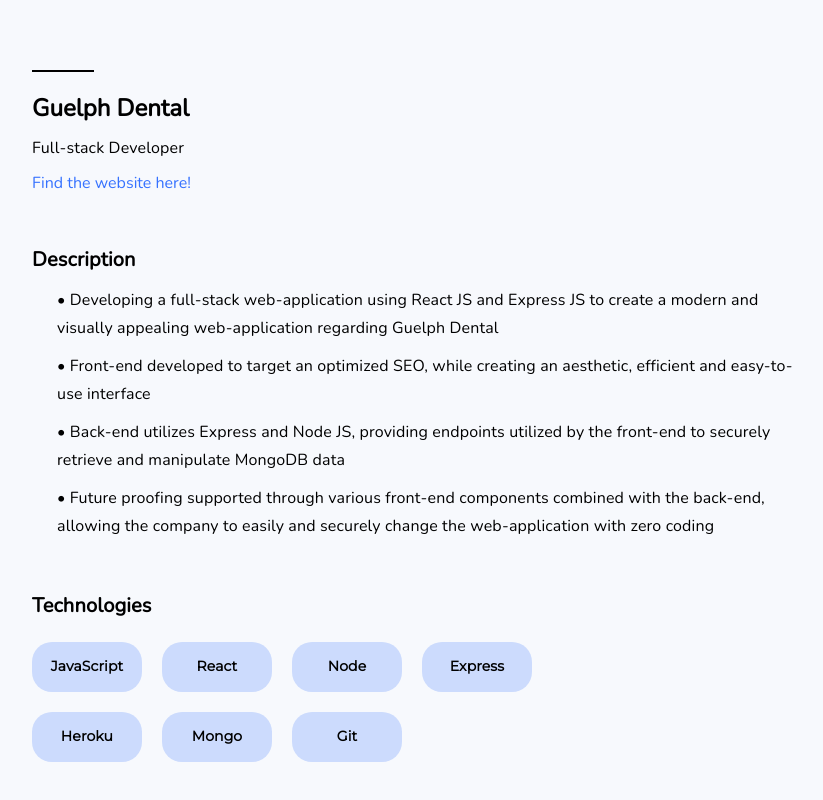
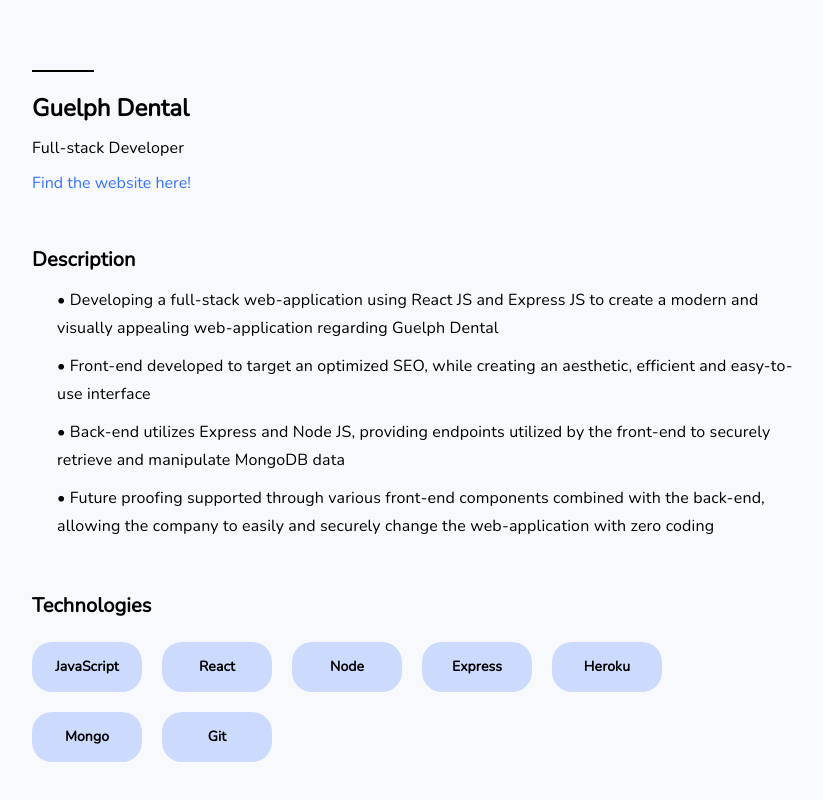
Before and after one commit to brandenphan/Portfolio-v2, a React (Create React App) app: page /GuelphDental in a window 1280 px wide. Shown: the part 540-1340 px from the top of the page, without its empty margins (88-911 px from the left). Built offline with nearby package versions, Linux system fonts and the light colour scheme.

Commit message:
updated fonts, spacing, bolds on all work pages

```diff
--- a/src/Pages/Work/GuelphDental.js
+++ b/src/Pages/Work/GuelphDental.js
@@ -59,84 +59,16 @@ const GuelphDental = () => {
                 <Typography variant="subtitle1" align="left" sx={{fontFamily: "Nunito", marginTop: "10px", marginLeft: "25px"}}>• Future proofing supported through various front-end components combined with the back-end, allowing the company to easily and securely change the web-application with zero coding</Typography>
             </Grid>
 
-            <Grid container sx={{marginLeft: width > 1400 ? "150px" : width > 1100 ? "120px" : width > 900 ? "100px" : width > 700 ? "70px" : "40px", marginTop: "50px", display: "flex", flexDirection: "column", width: width > 1800 ? "50%" : width > 900 ? "60%" : "80%", marginBottom: width > 700 ? "110px" : "80px"}}>
+            <Grid container sx={{marginLeft: width > 1400 ? "150px" : width > 1100 ? "120px" : width > 900 ? "100px" : width > 700 ? "70px" : "40px", marginTop: "50px", display: "flex", flexDirection: "column", width: width > 1800 ? "50%" : width > 900 ? "60%" : "80%", marginBottom: width > 700 ? "90px" : "60px"}}>
                 <Typography variant="h6" sx={{fontFamily: "Nunito", fontWeight: "bold"}}>
                     Technologies
                 </Typography>
                 <Grid container sx={{display: "flex", flexDirection: "row", justifyContent: "flex-start", marginTop: "20px"}}>
-                    {width > 1500 ?
-                        <>
-                            {["JavaScript", "React", "Node", "Express", "Heroku", "Mongo", "Git"].map((language, ID) => (
-                                <Grid item key={ID} sx={{width: "110px", height: "50px", backgroundColor: "#ccdbfd", borderRadius: "20px", marginRight: ID !== 6 && "20px", display: "flex", justifyContent: "center", alignItems: "center"}}>
-                                    <Typography variant="subtitle2" align="center" sx={{fontFamily: "Montserrat", fontWeight: "bold"}}>{language}</Typography>
-                                </Grid>
-                            ))}
-                        </>
-                    : width > 700 ?
-                        <>
-                            <Grid container>
-                                {["JavaScript", "React", "Node", "Express"].map((language, ID) => (
-                                    <Grid item key={ID} sx={{width: "110px", height: "50px", backgroundColor: "#ccdbfd", borderRadius: "20px", marginRight: ID !== 3 && "20px", display: "flex", justifyContent: "center", alignItems: "center"}}>
-                                        <Typography variant="subtitle2" align="center" sx={{fontFamily: "Montserrat", fontWeight: "bold"}}>{language}</Typography>
-                                    </Grid>
-                                ))}
-                            </Grid>
-                            <Grid container sx={{marginTop: "20px"}}>
-                                {["Heroku", "Mongo", "Git"].map((language, ID) => (
-                                    <Grid item key={ID} sx={{width: "110px", height: "50px", backgroundColor: "#ccdbfd", borderRadius: "20px", marginRight: ID !== 2 && "20px", display: "flex", justifyContent: "center", alignItems: "center"}}>
-                                        <Typography variant="subtitle2" align="center" sx={{fontFamily: "Montserrat", fontWeight: "bold"}}>{language}</Typography>
-                                    </Grid>
-                                ))}
-                            </Grid>
-                        </>
-                    : width > 500 ?
-                        <>
-                            <Grid container>
-                                {["JavaScript", "React", "Node"].map((language, ID) => (
-                                    <Grid item key={ID} sx={{width: "110px", height: "50px", backgroundColor: "#ccdbfd", borderRadius: "20px", marginRight: ID !== 2 && "20px", display: "flex", justifyContent: "center", alignItems: "center"}}>
-                                        <Typography variant="subtitle2" align="center" sx={{fontFamily: "Montserrat", fontWeight: "bold"}}>{language}</Typography>
-                                    </Grid>
-                                ))}
-                            </Grid>
-                            <Grid container sx={{marginTop: "20px"}}>
-                                {["Express", "Heroku", "Mongo"].map((language, ID) => (
-                                    <Grid item key={ID} sx={{width: "110px", height: "50px", backgroundColor: "#ccdbfd", borderRadius: "20px", marginRight: ID !== 2 && "20px", display: "flex", justifyContent: "center", alignItems: "center"}}>
-                                        <Typography variant="subtitle2" align="center" sx={{fontFamily: "Montserrat", fontWeight: "bold"}}>{language}</Typography>
-                                    </Grid>
-                                ))}
-                            </Grid>
-                            <Grid item sx={{width: "110px", height: "50px", backgroundColor: "#ccdbfd", borderRadius: "20px", display: "flex", justifyContent: "center", alignItems: "center", marginTop: "20px"}}>
-                                <Typography variant="subtitle2" align="center" sx={{fontFamily: "Montserrat", fontWeight: "bold"}}>Git</Typography>
-                            </Grid>
-                        </>
-                    :
-                        <>
-                            <Grid container>
-                                {["JavaScript", "React"].map((language, ID) => (
-                                    <Grid item key={ID} sx={{width: "110px", height: "50px", backgroundColor: "#ccdbfd", borderRadius: "20px", marginRight: ID !== 1 && "20px", display: "flex", justifyContent: "center", alignItems: "center"}}>
-                                        <Typography variant="subtitle2" align="center" sx={{fontFamily: "Montserrat", fontWeight: "bold"}}>{language}</Typography>
-                                    </Grid>
-                                ))}
-                            </Grid>
-                            <Grid container sx={{marginTop: "20px"}}>
-                                {["Node", "Express"].map((language, ID) => (
-                                    <Grid item key={ID} sx={{width: "110px", height: "50px", backgroundColor: "#ccdbfd", borderRadius: "20px", marginRight: ID !== 1 && "20px", display: "flex", justifyContent: "center", alignItems: "center"}}>
-                                        <Typography variant="subtitle2" align="center" sx={{fontFamily: "Montserrat", fontWeight: "bold"}}>{language}</Typography>
-                                    </Grid>
-                                ))}
-                            </Grid>
-                            <Grid container sx={{marginTop: "20px"}}>
-                                {["Heroku", "Mongo"].map((language, ID) => (
-                                    <Grid item key={ID} sx={{width: "110px", height: "50px", backgroundColor: "#ccdbfd", borderRadius: "20px", marginRight: ID !== 1 && "20px", display: "flex", justifyContent: "center", alignItems: "center"}}>
-                                        <Typography variant="subtitle2" align="center" sx={{fontFamily: "Montserrat", fontWeight: "bold"}}>{language}</Typography>
-                                    </Grid>
-                                ))}
-                            </Grid>
-                            <Grid item sx={{width: "110px", height: "50px", backgroundColor: "#ccdbfd", borderRadius: "20px", display: "flex", justifyContent: "center", alignItems: "center", marginTop: "20px"}}>
-                                <Typography variant="subtitle2" align="center" sx={{fontFamily: "Montserrat", fontWeight: "bold"}}>Git</Typography>
-                            </Grid>
-                        </>
-                }
+                    {["JavaScript", "React", "Node", "Express", "Heroku", "Mongo", "Git"].map((language, ID) => (
+                        <Grid item key={ID} sx={{marginRight: "20px", marginBottom: "20px", width: "110px", height: "50px", backgroundColor: "#ccdbfd", borderRadius: "20px", display: "flex", justifyContent: "center", alignItems: "center"}}>
+                            <Typography variant="subtitle2" align="center" sx={{fontFamily: "Nunito", fontWeight: width > 700 ? "bold" : ""}}>{language}</Typography>
+                        </Grid>
+                    ))}
                 </Grid>
             </Grid>
 
--- a/src/Pages/Work/Lotus.js
+++ b/src/Pages/Work/Lotus.js
@@ -49,37 +49,16 @@ const Lotus = () => {
                 <Typography variant="subtitle1" align="left" sx={{fontFamily: "Nunito", marginTop: "10px", marginLeft: "25px"}}>• Numerous test to ensure the web-application is supported by major web browsers and responsive for different screen sizes</Typography>
             </Grid>
 
-            <Grid container sx={{marginLeft: width > 1400 ? "150px" : width > 1100 ? "120px" : width > 900 ? "100px" : width > 700 ? "70px" : "40px", marginTop: "50px", display: "flex", flexDirection: "column", width: width > 1800 ? "50%" : width > 900 ? "60%" : "80%", marginBottom: width > 700 ? "110px" : "80px"}}>
+            <Grid container sx={{marginLeft: width > 1400 ? "150px" : width > 1100 ? "120px" : width > 900 ? "100px" : width > 700 ? "70px" : "40px", marginTop: "50px", display: "flex", flexDirection: "column", width: width > 1800 ? "50%" : width > 900 ? "60%" : "80%", marginBottom: width > 700 ? "90px" : "60px"}}>
                 <Typography variant="h6" sx={{fontFamily: "Nunito", fontWeight: "bold"}}>
                     Technologies
                 </Typography>
                 <Grid container sx={{display: "flex", flexDirection: "row", justifyContent: "flex-start", marginTop: "20px"}}>
-                    {width > 700 ?
-                        <>
-                            {["JavaScript", "React", "Node", "Git"].map((language, ID) => (
-                                <Grid item key={ID} sx={{width: "110px", height: "50px", backgroundColor: "#E3D5CA", borderRadius: "20px", marginRight: ID !== 3 && "20px", display: "flex", justifyContent: "center", alignItems: "center"}}>
-                                    <Typography variant="subtitle2" align="center" sx={{fontFamily: "Montserrat", fontWeight: "bold"}}>{language}</Typography>
-                                </Grid>
-                            ))}
-                        </>
-                    :
-                        <>
-                            <Grid container>
-                                {["JavaScript", "React"].map((language, ID) => (
-                                    <Grid item key={ID} sx={{width: "110px", height: "50px", backgroundColor: "#E3D5CA", borderRadius: "20px", marginRight: ID !== 1 && "20px", display: "flex", justifyContent: "center", alignItems: "center"}}>
-                                        <Typography variant="subtitle2" align="center" sx={{fontFamily: "Montserrat", fontWeight: "bold"}}>{language}</Typography>
-                                    </Grid>
-                                ))}
-                            </Grid>
-                            <Grid container sx={{marginTop: "20px"}}>
-                                {["Node", "Git"].map((language, ID) => (
-                                    <Grid item key={ID} sx={{width: "110px", height: "50px", backgroundColor: "#E3D5CA", borderRadius: "20px", marginRight: ID !== 1 && "20px", display: "flex", justifyContent: "center", alignItems: "center"}}>
-                                        <Typography variant="subtitle2" align="center" sx={{fontFamily: "Montserrat", fontWeight: "bold"}}>{language}</Typography>
-                                    </Grid>
-                                ))}
-                            </Grid>
-                        </>
-                }
+                    {["JavaScript", "React", "Node", "Git"].map((language, ID) => (
+                        <Grid item key={ID} sx={{marginRight: "20px", marginBottom: "20px", width: "110px", height: "50px", backgroundColor: "#E3D5CA", borderRadius: "20px", display: "flex", justifyContent: "center", alignItems: "center"}}>
+                            <Typography variant="subtitle2" align="center" sx={{fontFamily: "Nunito", fontWeight: width > 700 ? "bold" : ""}}>{language}</Typography>
+                        </Grid>
+                    ))}
                 </Grid>
             </Grid>
 
--- a/src/Pages/Work/cutsbyjz.js
+++ b/src/Pages/Work/cutsbyjz.js
@@ -58,7 +58,7 @@ const Cutsbyjz = () => {
                 <Grid container sx={{display: "flex", flexDirection: "row", justifyContent: "flex-start", marginTop: "20px"}}>
                     {["TypeScript", "React", "Netlify", "Node"].map((language, ID) => (
                         <Grid item key={ID} sx={{marginRight: "20px", marginBottom: "20px", width: "110px", height: "50px", backgroundColor: "#DADADA", borderRadius: "20px", display: "flex", justifyContent: "center", alignItems: "center"}}>
-                            <Typography variant="subtitle2" align="center" sx={{fontFamily: "Montserrat", fontWeight: "bold"}}>{language}</Typography>
+                            <Typography variant="subtitle2" align="center" sx={{fontFamily: "Nunito", fontWeight: width > 700 ? "bold" : ""}}>{language}</Typography>
                         </Grid>
                     ))}
                 </Grid>
```
